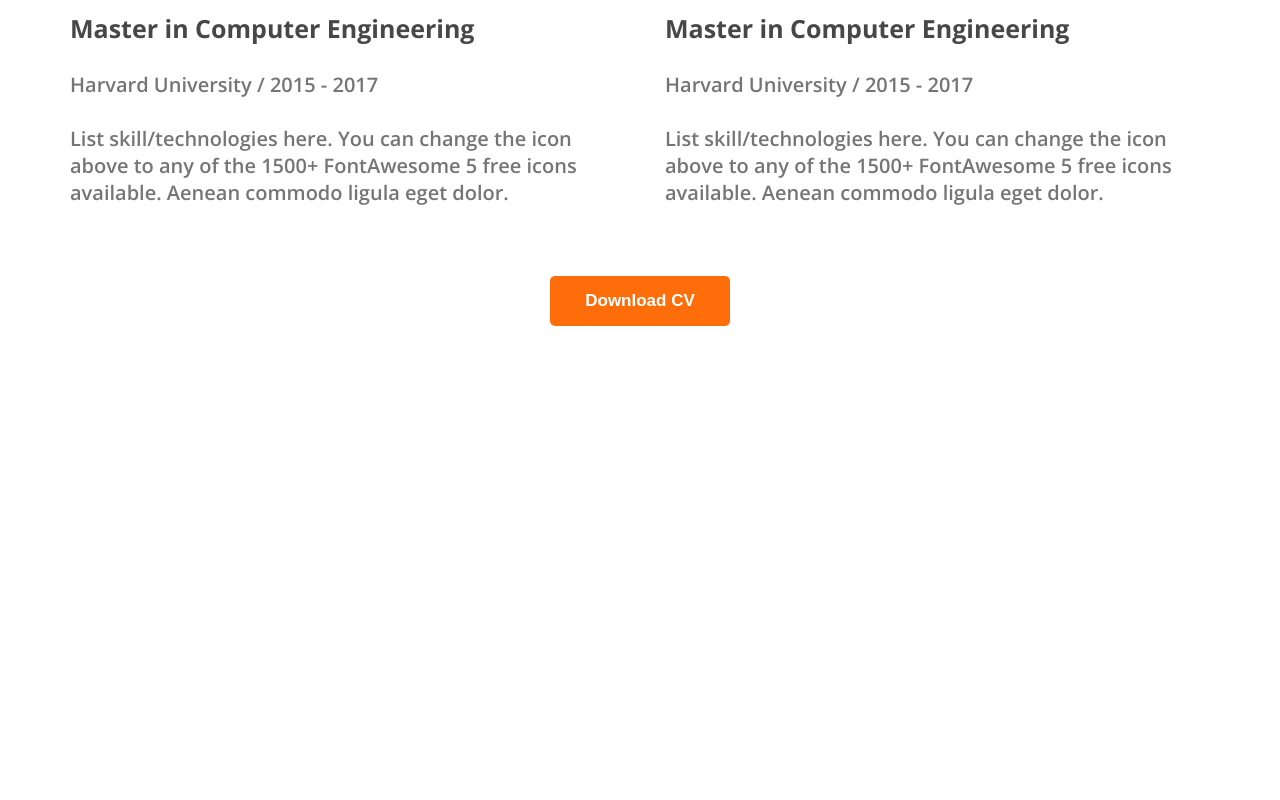
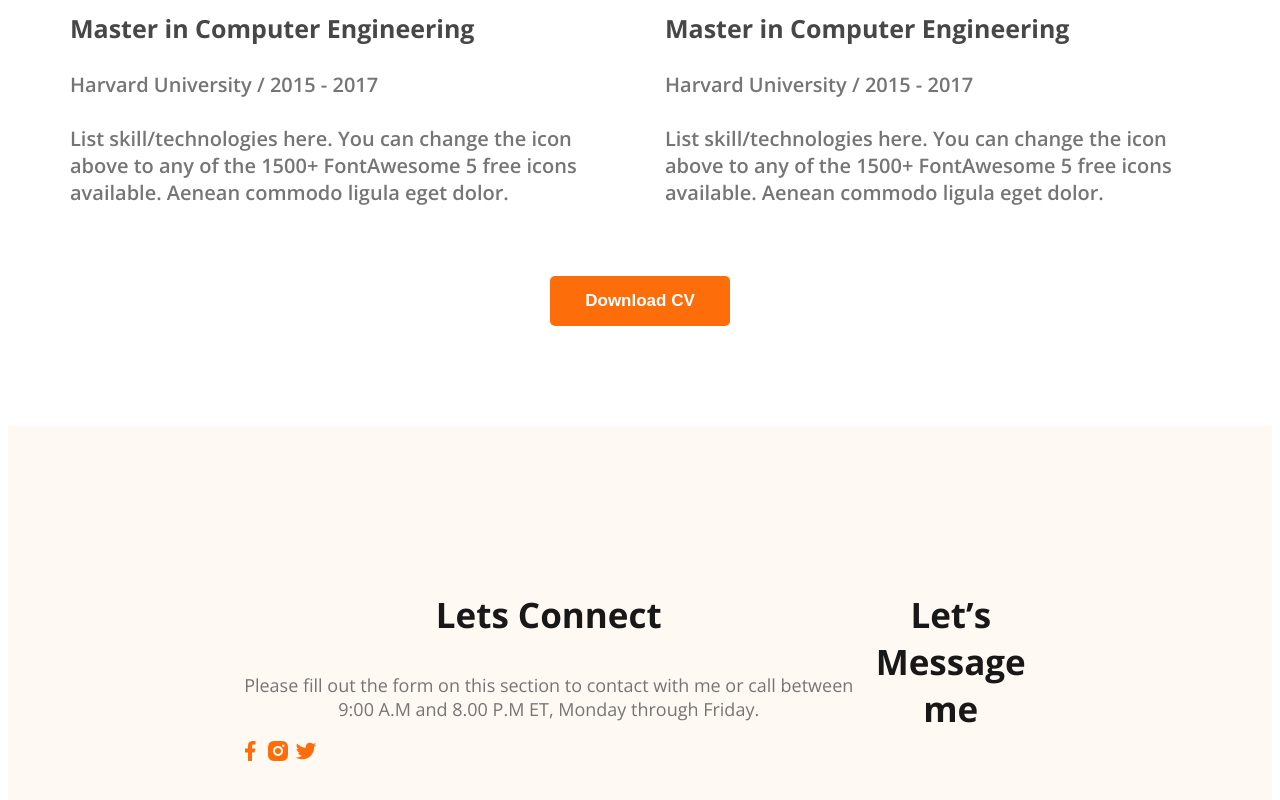
Before and after one commit to Rayhan-Rony/web-developer-portfolio, a plain HTML site: page index.html in a window 1280 px wide. Shown: the part 2979-3779 px from the top of the page. Before the commit the page ends 3313 px from the top, so only its background shows below. Drawn offline with nearby package versions, Linux system fonts and the light colour scheme.

Commit message:
added basic footer

```diff
--- a/index.html
+++ b/index.html
@@ -174,6 +174,21 @@
         </section>
     </main>
     <footer>
+        <div class="footer-column">
+            <h3 class="section-title">Lets Connect</h3>
+            <p class="section-description">
+                Please fill out the form on this section to contact with me or call between 9:00 A.M and 8.00 P.M ET,
+                Monday through Friday.
+            </p>
+            <div class="social-links">
+                <a href=""><img src="images/icons/facebook.png" alt=""></a>
+                <a href=""><img src="images/icons/insta.png" alt=""></a>
+                <a href=""><img src="images/icons/twitter.png" alt=""></a>
+            </div>
+        </div>
+        <div class="footer-column">
+            <h3 class="section-title">Let’s Message me</h3>
+        </div>
 
     </footer>
 
--- a/styles/developer.css
+++ b/styles/developer.css
@@ -209,3 +209,12 @@ hr {
     text-align: center;
     margin-top: 50px;
 }
+
+
+/* footer Style  */
+footer {
+    display: flex;
+    padding: 130px 230px;
+    background: #FFF8F3;
+    margin-top: 100px;
+}
```
